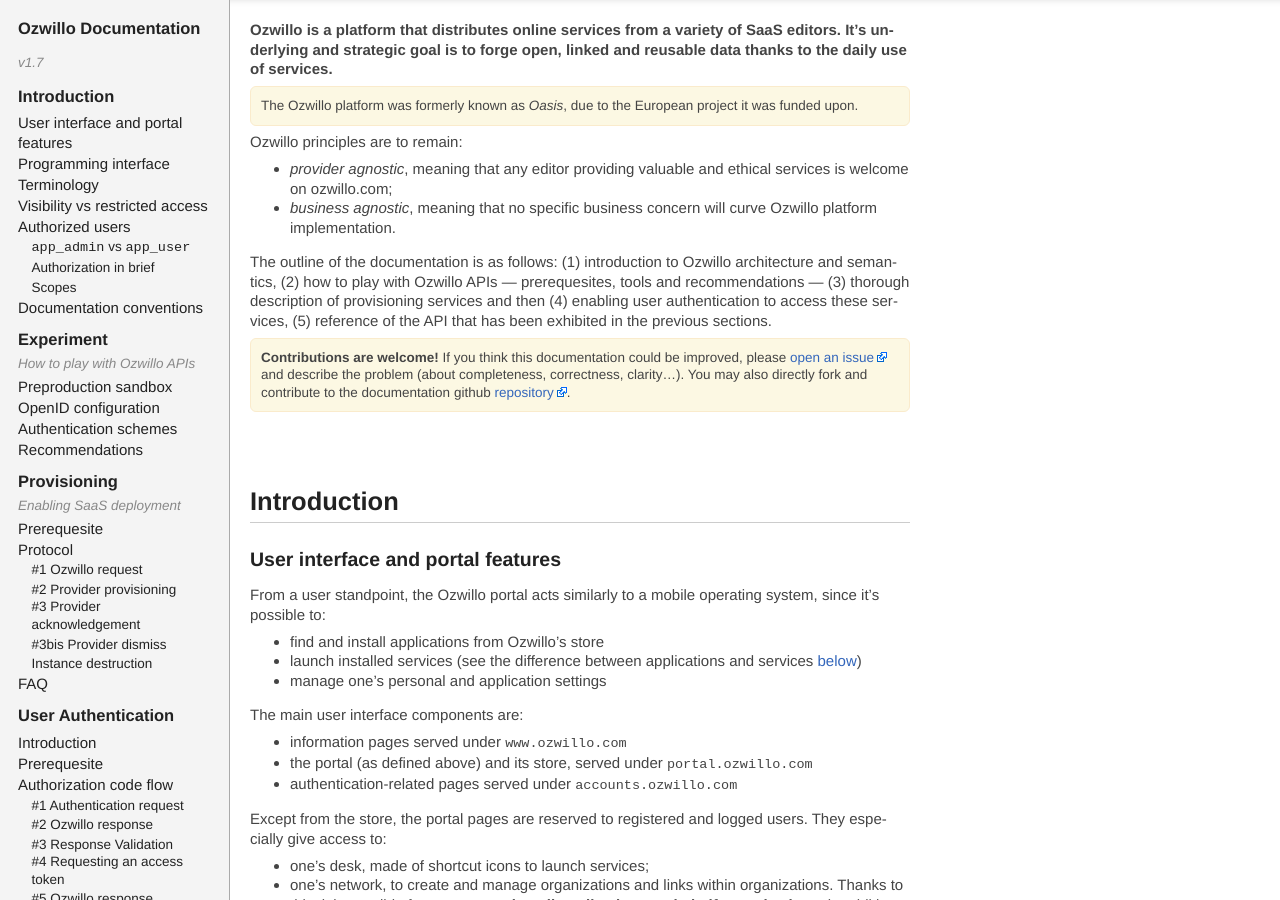
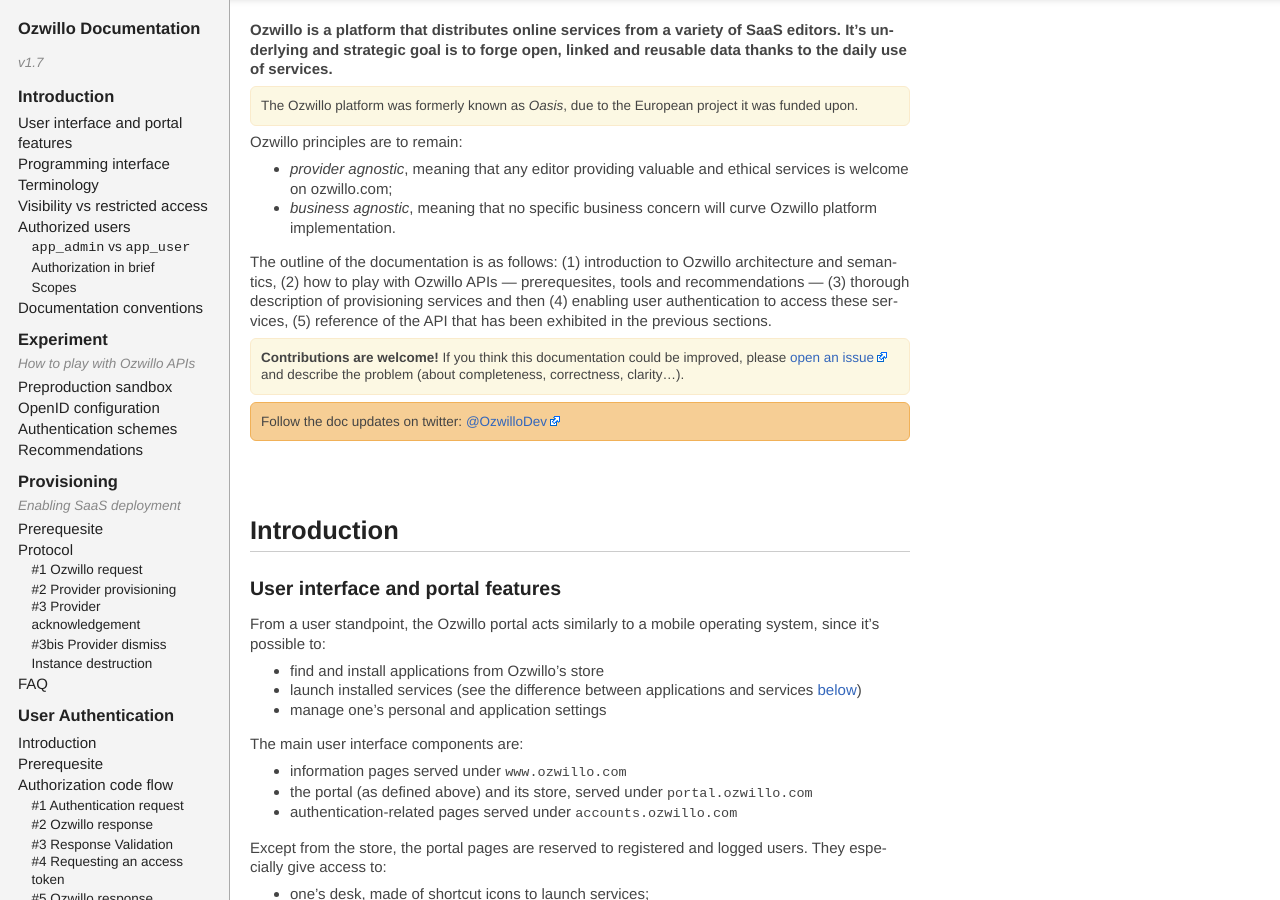
Before and after one commit to ozwillo/ozwillo-doc, a Jekyll site: the page built from index.html, in a window 1280 px wide and 900 px high. Built offline with Jekyll 4.4.1, drawn with Linux system fonts in a browser that asks for light colours; nearby versions of some CDN libraries; library files that are not in the unit come from our copies.

Commit message:
the doc is out

```diff
--- a/_includes/0-welcome.md
+++ b/_includes/0-welcome.md
@@ -10,5 +10,8 @@
 
 The outline of the documentation is as follows: (1) introduction to Ozwillo architecture and semantics, (2) how to play with Ozwillo APIs — prerequesites, tools and recommendations — (3) thorough description of provisioning services and then (4) enabling user authentication to access these services, (5) reference of the API that has been exhibited in the previous sections.
 
-**Contributions are welcome!** If you think this documentation could be improved, please <a href="https://github.com/ozwillo/ozwillo-doc/issues" target="_blank">open an issue</a> and describe the problem (about completeness, correctness, clarity...). You may also directly fork and contribute to the documentation github <a href="https://github.com/ozwillo/ozwillo-doc" target="_blank">repository</a>.
+**Contributions are welcome!** If you think this documentation could be improved, please <a href="https://github.com/ozwillo/ozwillo-doc/issues" target="_blank">open an issue</a> and describe the problem (about completeness, correctness, clarity...).
 {: .focus .soft}
+
+Follow the doc updates on twitter: <a href="https://twitter.com/OzwilloDev" target="_blank">@OzwilloDev</a>
+{: .focus .important}
```
Also changed, not shown: README.md.
